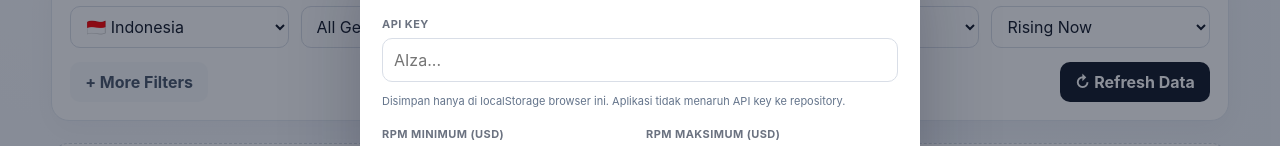
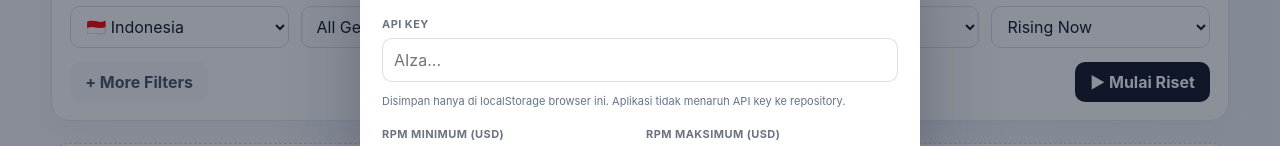
Before and after one commit to annas12/Toolsyt, a React (Vite) app: page / in a window 1280 px wide. Shown: the part 283-429 px from the top of the page. Built offline with nearby package versions, Linux system fonts and the light colour scheme.

Commit message:
ux: make research action clear in filter bar

```diff
--- a/src/components/FilterBar.tsx
+++ b/src/components/FilterBar.tsx
@@ -18,6 +18,7 @@ type Props = {
   onChange: (next: Filters) => void
   onRefresh: () => void
   loading: boolean
+  hasData: boolean
 }
 
 const countries = [
@@ -27,7 +28,7 @@ const countries = [
   ['MX', '🇲🇽 Mexico'], ['AU', '🇦🇺 Australia'], ['CA', '🇨🇦 Canada'],
 ]
 
-export function FilterBar({ filters, onChange, onRefresh, loading }: Props) {
+export function FilterBar({ filters, onChange, onRefresh, loading, hasData }: Props) {
   const [showMore, setShowMore] = useState(false)
   const set = (key: keyof Filters, value: string) => onChange({ ...filters, [key]: value })
   const subs = GENRES[filters.genre] || []
@@ -96,7 +97,7 @@ export function FilterBar({ filters, onChange, onRefresh, loading }: Props) {
 
       <div className="filter-actions">
         <button className="btn ghost" onClick={() => setShowMore(!showMore)}>{showMore ? '− Less Filters' : '+ More Filters'}</button>
-        <button className="btn primary" onClick={onRefresh} disabled={loading}>{loading ? 'Loading...' : '↻ Refresh Data'}</button>
+        <button className="btn primary" onClick={onRefresh} disabled={loading}>{loading ? 'Menganalisis...' : hasData ? '↻ Riset Ulang' : '▶ Mulai Riset'}</button>
       </div>
     </div>
   )
```
